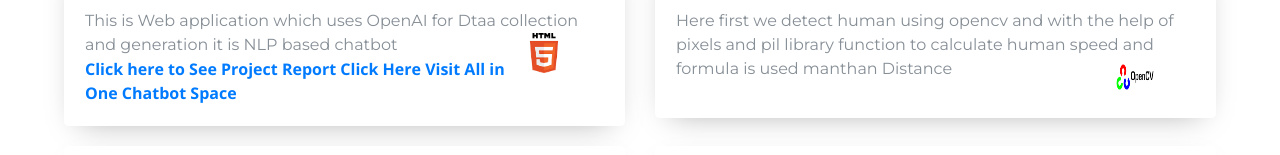
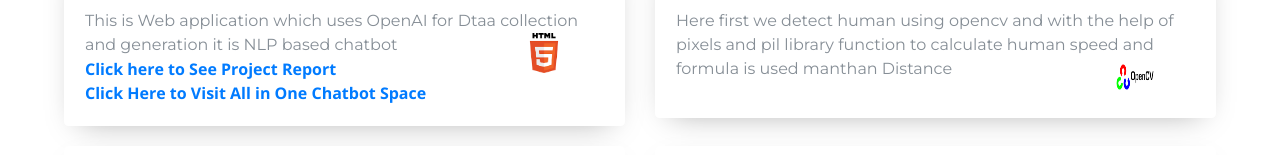
Before and after one commit to Shivam7-1/Shivamportfolio, a plain HTML site: page Project.html in a window 1280 px wide. Shown: the part 753-908 px from the top of the page. Drawn offline with nearby package versions, Linux system fonts and the light colour scheme; some icons are missing; a web font is replaced by a local one.

Commit message:
change markdown

```diff
--- a/Project.html
+++ b/Project.html
@@ -66,10 +66,13 @@
                           <div class="card-body">
                             <h5 class="card-title">All in One chatbot (Completed on MAY-2023)</h5>
                             <p class="card-text project-text">This is Web application which uses OpenAI for Dtaa collection and generation it is NLP based chatbot<span class="iconify" data-icon="logos:python" data-inline="false"></span><img class="iconify" src="Image/html.png" alt=""></p>
-                           <a href="https://toffeeshare.com/c/W3YrcajjS2">Click here to See Project Report</a>
+                            <div>
+                              <a href="https://toffeeshare.com/c/W3YrcajjS2">Click here to See Project Report</a>
+                          </div>
 
-
-                           <a href="https://huggingface.co/spaces/Chatbot1234/Chatbot">     Click Here Visit All in One Chatbot Space</a>
+                          <div>
+                              <a href="https://huggingface.co/spaces/Chatbot1234/Chatbot">Click Here to Visit All in One Chatbot Space</a>
+                          </div>
 
                             </div>
                         </div>
```
